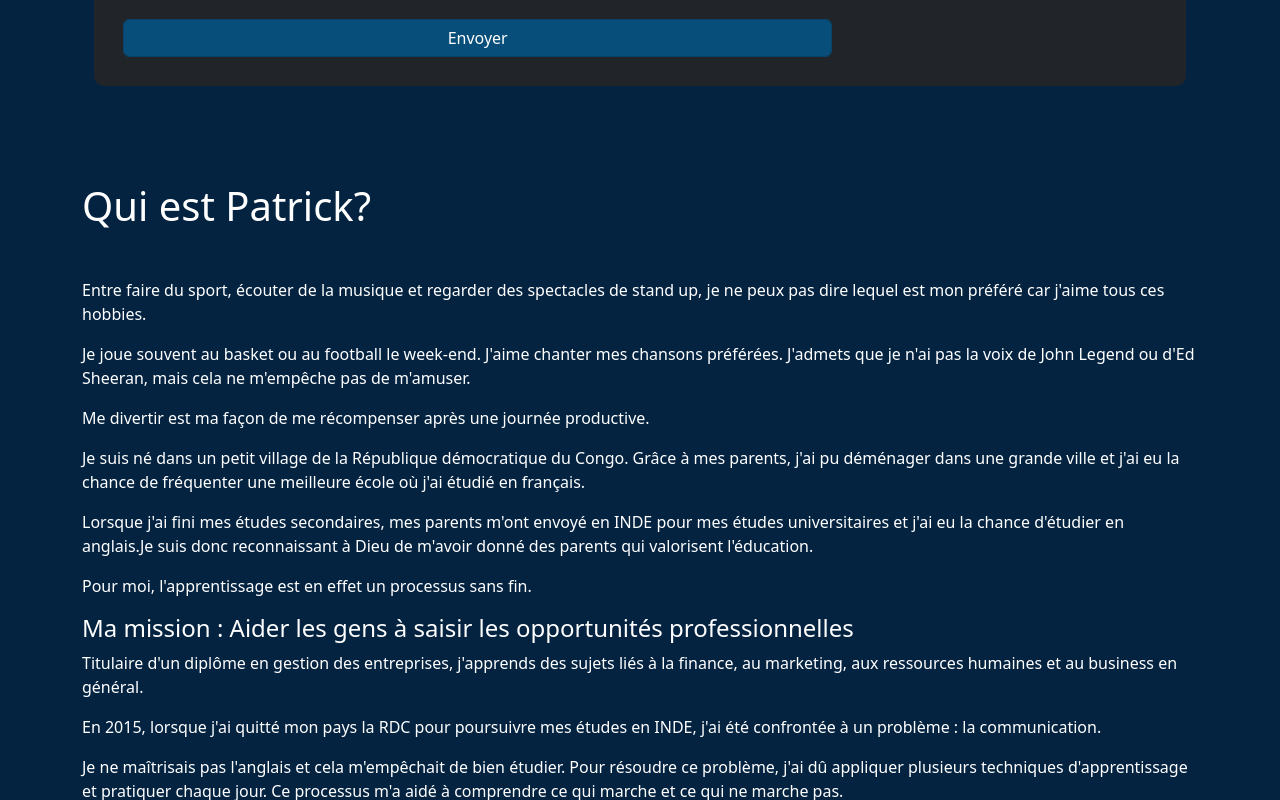
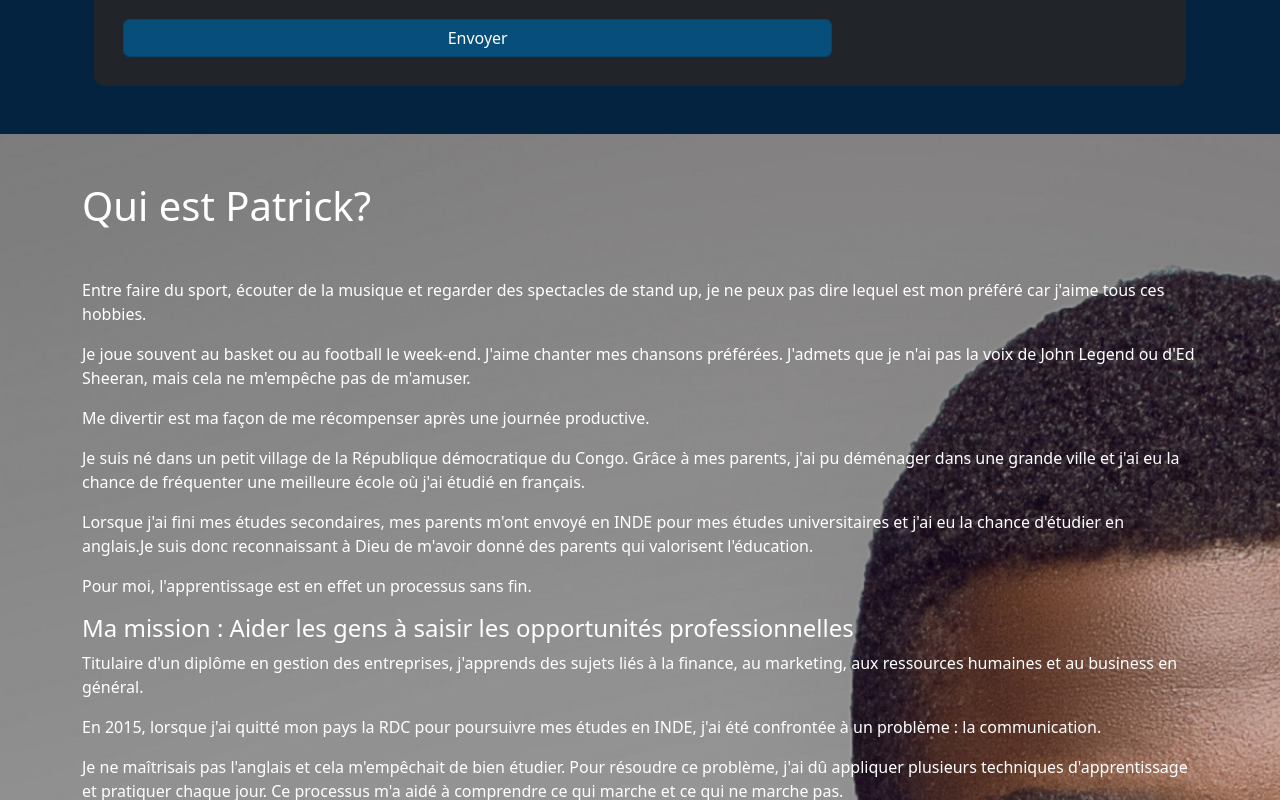
Before and after one commit to mikeaxle/learning-with-patrick, a Nuxt app: page / in a window 1280 px wide. Shown: the part 6140-6940 px from the top of the page. Built offline with nearby package versions, Linux system fonts and the light colour scheme.

Commit message:
added a parallax to the about me section

```diff
--- a/pages/index.vue
+++ b/pages/index.vue
@@ -144,7 +144,7 @@
     </div>
 
     <!-- Second section / About section -->
-    <div class="text-white about pb-5 pt-5 about" id="about">
+    <div class="parallax parallax-header text-white about pb-5 pt-5 about" id="about">
       <div class="container">
         <h1> {{ $t("about.intro") }}</h1>
         <div class="mt-5">
@@ -290,9 +290,11 @@ export default defineComponent({
   width: 100%;
   height: 100%;
 }
-
+#home{
+  height: 800px;
+}
 .parallax-header {
-  height: 800px;
+  height: 150%;
 
   .navbar {
     .flex-item-left {
```
